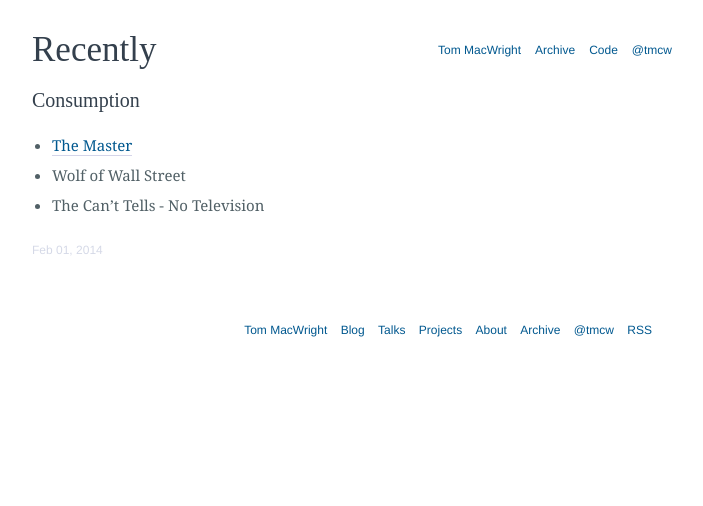
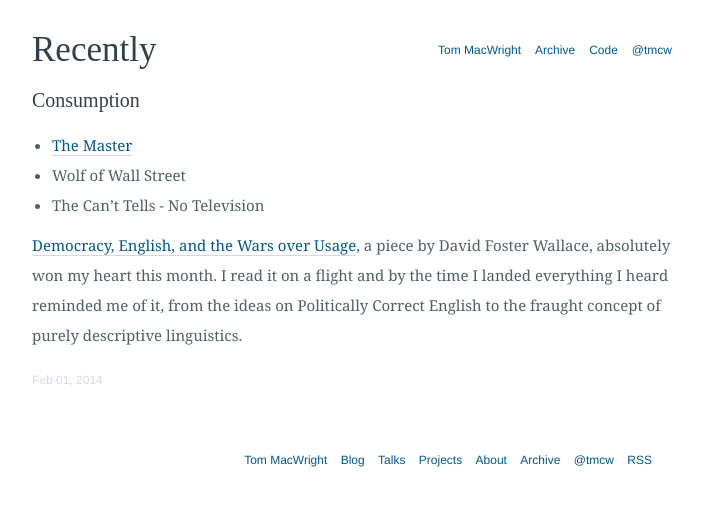
Before and after one commit to konklone/tmcw.github.com, a Jekyll site: the page built from _posts/2014-02-01-recently.md, in a window 1280 px wide. Shown: the top 506 px of the page, without its empty margins (288-991 px from the left). Built offline with Jekyll 4.4.1, drawn with Linux system fonts in a browser that asks for light colours; Markdown is read by kramdown in place of the engine named in the settings; comment, search, counter and statistics services are not loaded.

Commit message:
Recently

```diff
--- a/_posts/2014-02-01-recently.md
+++ b/_posts/2014-02-01-recently.md
@@ -11,3 +11,9 @@ published: true
 * [The Master](http://www.imdb.com/title/tt1560747/)
 * Wolf of Wall Street
 * The Can't Tells - No Television
+
+[Democracy, English, and the Wars over Usage](http://instruct.westvalley.edu/lafave/DFW_present_tense.html),
+a piece by David Foster Wallace, absolutely won my heart this month. I read
+it on a flight and by the time I landed everything I heard reminded me of it,
+from the ideas on Politically Correct English to the fraught concept of
+purely descriptive linguistics.
```
